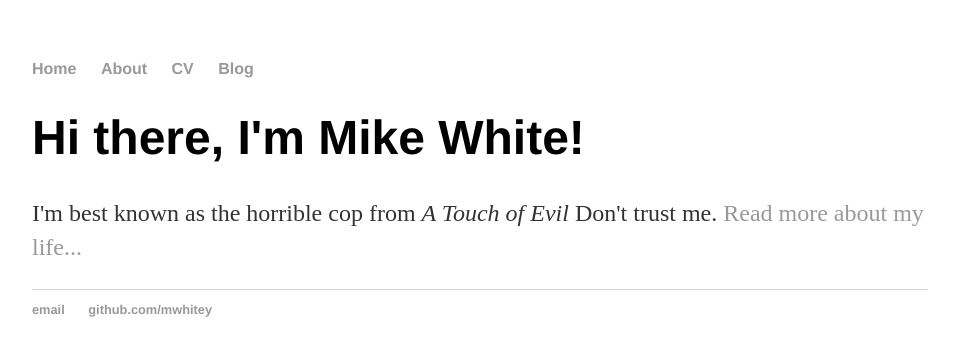
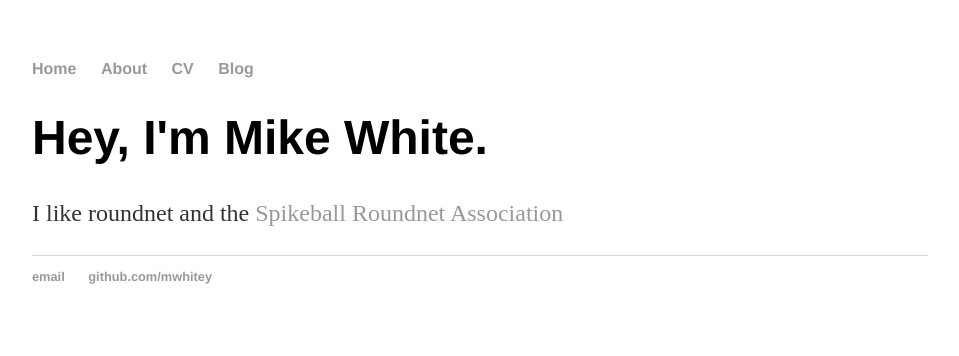
Before and after one commit to mwhitey/mwhitey.github.io, a Jekyll site: the page built from index.html, in a window 1280 px wide. Shown: the top 356 px of the page, without its empty margins (160-1119 px from the left). Built offline with Jekyll 4.4.1, drawn with Linux system fonts in a browser that asks for light colours.

Commit message:
Fixed home page blurb

```diff
--- a/index.html
+++ b/index.html
@@ -3,6 +3,6 @@ layout: default
 title: Mike White
 ---
 <div class="blurb">
-	<h1>Hi there, I'm Mike White!</h1>
-	<p>I'm best known as the horrible cop from <em>A Touch of Evil</em> Don't trust me. <a href="/about">Read more about my life...</a></p>
+	<h1>Hey, I'm Mike White.</h1>
+	<p>I like roundnet and the <a href="SpikeballRoundnet.com">Spikeball Roundnet Association</a></p>
 </div><!-- /.blurb -->
```
